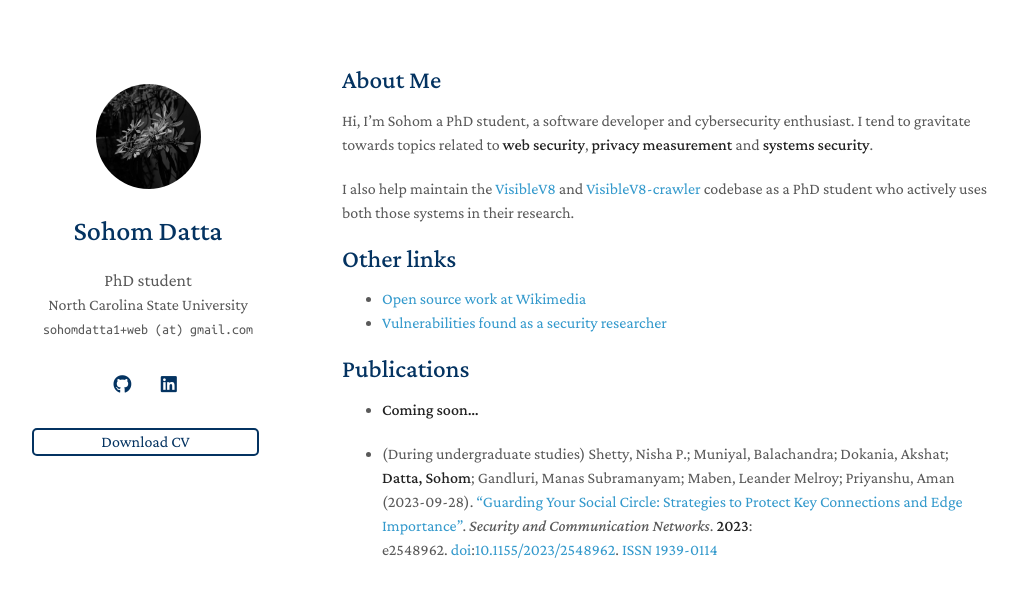
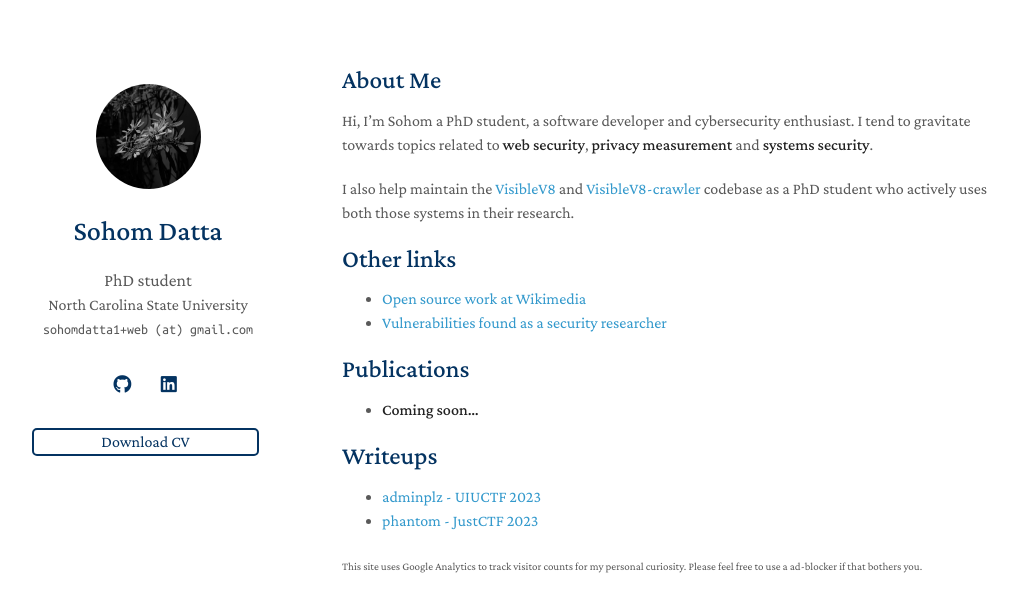
Before and after one commit to sohomdatta1/sohomdatta1.github.io, a Jekyll site: the page built from index.md, in a window 1280 px wide. Shown: the top 612 px of the page, without its empty margins (128-1146 px from the left). Built offline with Jekyll 4.4.1, drawn with Linux system fonts in a browser that asks for light colours; nearby versions of some CDN libraries; a style sheet for code colours, icons or effects is not loaded; our own code applies the rules of GitHub Pages for plain Markdown files.

Commit message:
No updates of note

```diff
--- a/_sass/minimal-light.scss
+++ b/_sass/minimal-light.scss
@@ -680,3 +680,7 @@ footer {
   animation-duration: 2s;
   animation-name: slide-right;
 }
+
+footer small {
+  color: #999;
+}
--- a/index.md
+++ b/index.md
@@ -6,7 +6,7 @@ layout: homepage
 
 Hi, I'm Sohom a PhD student, a software developer and cybersecurity enthusiast. I tend to gravitate towards topics related to **web security**, **privacy measurement** and **systems security**.
 
-I also help maintain the [VisibleV8](https://github.com/wspr-ncsu/visiblev8) and [VisibleV8-crawler](https://) codebase as a PhD student who actively uses both those systems in their research.
+I also help maintain the [VisibleV8](https://github.com/wspr-ncsu/visiblev8) and [VisibleV8-crawler](https://github.com/wspr-ncsu/visiblev8-crawler) codebase as a PhD student who actively uses both those systems in their research.
 
 ## Other links
 
@@ -14,6 +14,15 @@ I also help maintain the [VisibleV8](https://github.com/wspr-ncsu/visiblev8) and
 - [Vulnerabilities found as a security researcher](./vulns)
 
 ## Publications
+
 * **Coming soon...**
 
-* (During undergraduate studies) Shetty, Nisha P.; Muniyal, Balachandra; Dokania, Akshat; **Datta, Sohom**; Gandluri, Manas Subramanyam; Maben, Leander Melroy; Priyanshu, Aman (2023-09-28). ["Guarding Your Social Circle: Strategies to Protect Key Connections and Edge Importance"](https://www.hindawi.com/journals/scn/2023/2548962/). *Security and Communication Networks*. **2023**: e2548962. [doi](https://en.wikipedia.org/wiki/Doi_(identifier) "Doi (identifier)"):[10.1155/2023/2548962](https://doi.org/10.1155%2F2023%2F2548962). [ISSN](https://en.wikipedia.org/wiki/ISSN_(identifier) "ISSN (identifier)") [1939-0114](https://www.worldcat.org/issn/1939-0114)
+<!--
+* (During undergraduate studies) Shetty, Nisha P.; Muniyal, Balachandra; Dokania, Akshat; **Datta, Sohom**; Gandluri, Manas Subramanyam; Maben, Leander Melroy; Priyanshu, Aman (2023-09-28). ["Guarding Your Social Circle: Strategies to Protect Key Connections and Edge Importance"](https://www.hindawi.com/journals/scn/2023/2548962/). *Security and Communication Networks*. **2023**: e2548962. [doi](https://en.wikipedia.org/wiki/Doi_(identifier) "Doi (identifier)"):[10.1155/2023/2548962](https://doi.org/10.1155%2F2023%2F2548962). [ISSN](https://en.wikipedia.org/wiki/ISSN_(identifier) "ISSN (identifier)") [1939-0114](https://www.worldcat.org/issn/1939-0114) -->
+
+## Writeups
+
+* [adminplz - UIUCTF 2023](./writeups/adminplz)
+* [phantom - JustCTF 2023](./writeups/phantom)
+
+<small>This site uses Google Analytics to track visitor counts for my personal curiosity. Please feel free to use a ad-blocker if that bothers you.</small>
```
